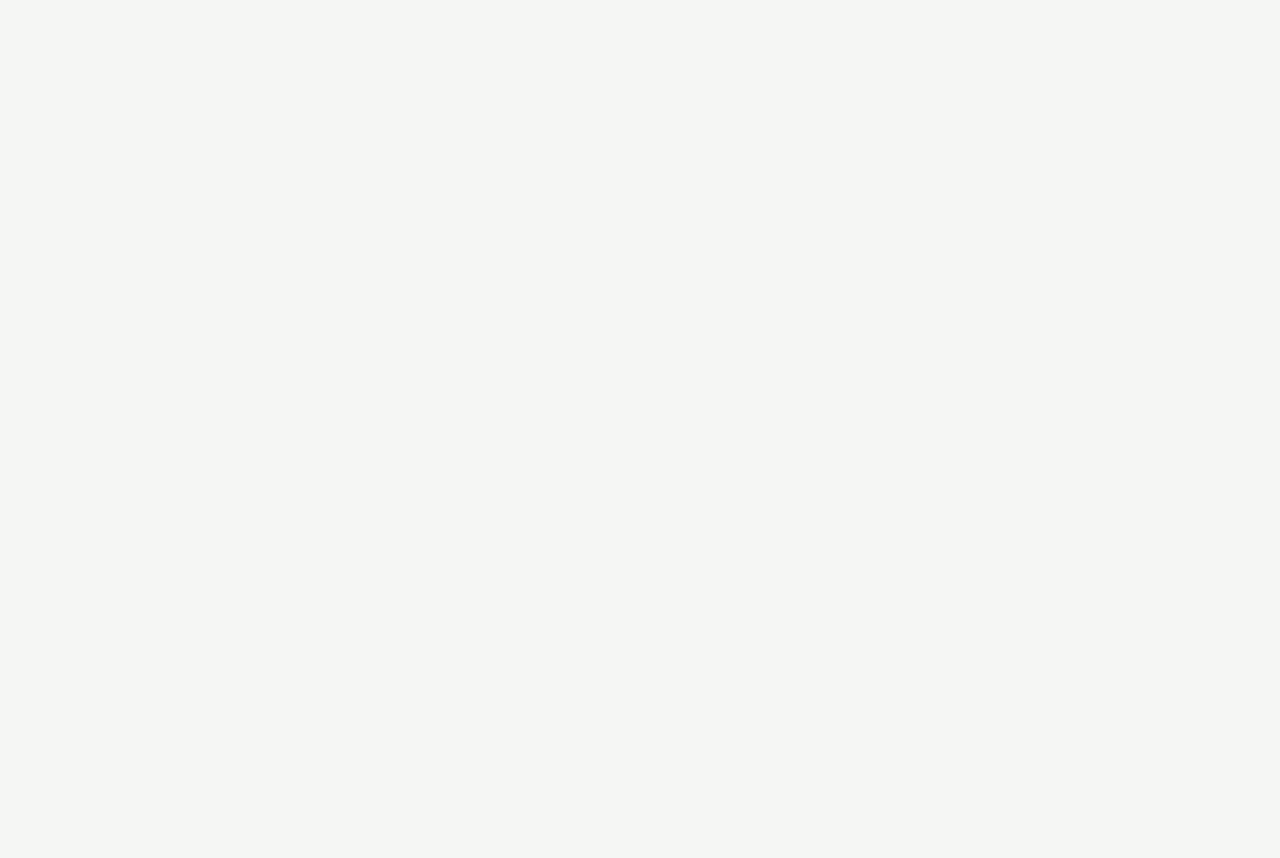
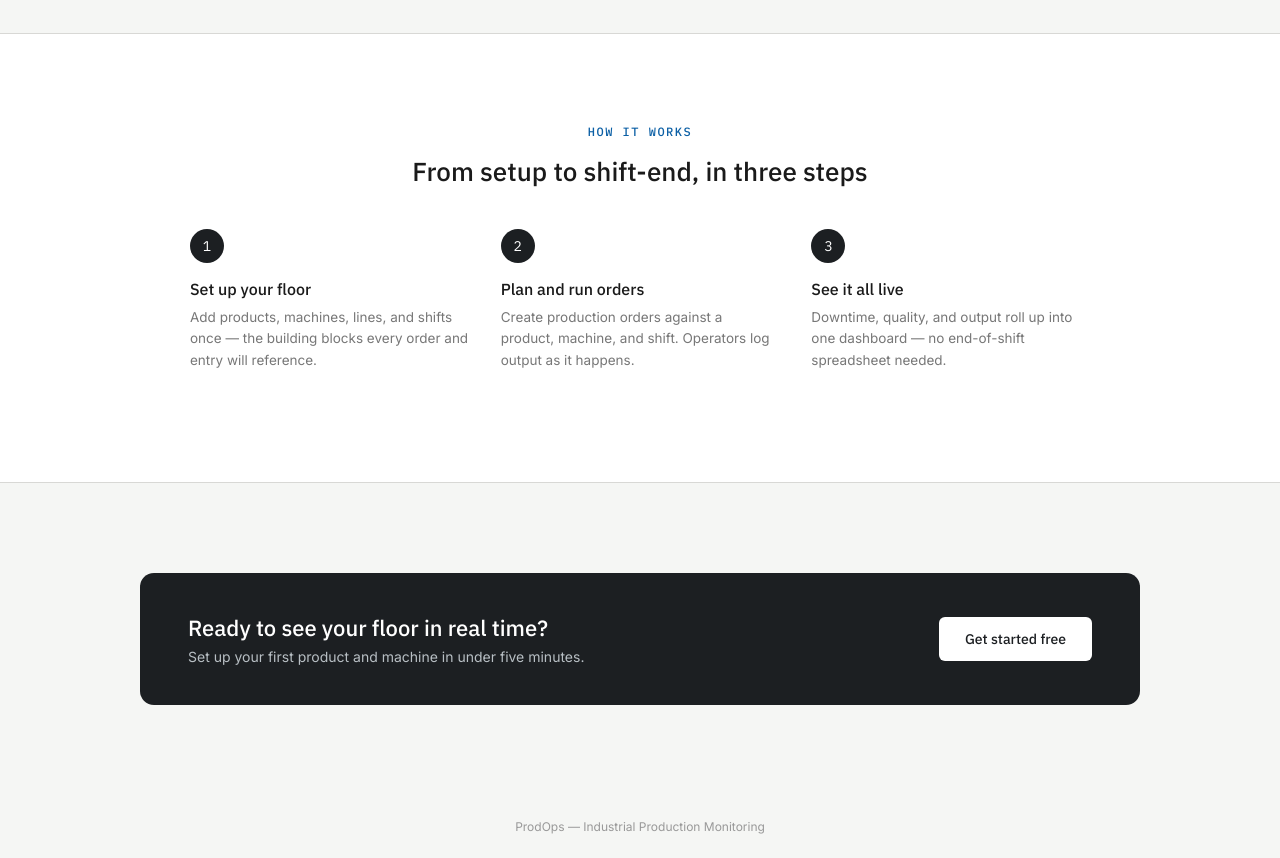
Before and after one commit to Sunita-lab/ProdOps, a React (Vite) app in the folder frontend/: page / in a window 1280 px wide. Shown: the part 940-1798 px from the top of the page. Before the commit the page ends 869 px from the top, so only its background shows below. Built offline with nearby package versions, Linux system fonts and the light colour scheme; no server answers.

Commit message:
feat: Expand Landing page with How It Works section and closing CTA banner

```diff
--- a/frontend/src/pages/Landing.jsx
+++ b/frontend/src/pages/Landing.jsx
@@ -6,6 +6,12 @@ function Landing() {
     { n: '02', title: 'Production Orders', desc: 'Plan orders against products, machines, and shifts — track progress automatically.' },
     { n: '03', title: 'Downtime Logging', desc: 'Capture breakdowns and stoppages with categorized reasons for root-cause analysis.' },
     { n: '04', title: 'Quality Tracking', desc: 'Record pass/fail inspections and monitor rejection rates across orders.' },
+  ];
+
+  const steps = [
+    { n: '1', title: 'Set up your floor', desc: 'Add products, machines, lines, and shifts once — the building blocks every order and entry will reference.' },
+    { n: '2', title: 'Plan and run orders', desc: 'Create production orders against a product, machine, and shift. Operators log output as it happens.' },
+    { n: '3', title: 'See it all live', desc: 'Downtime, quality, and output roll up into one dashboard — no end-of-shift spreadsheet needed.' },
   ];
 
   return (
@@ -79,6 +85,10 @@ function Landing() {
       </section>
 
       <section style={styles.featuresSection}>
+        <div style={styles.sectionHead}>
+          <div style={styles.eyebrow}>WHAT YOU GET</div>
+          <h2 style={styles.sectionTitle}>Everything the floor needs, nothing it doesn't</h2>
+        </div>
         <div style={styles.features}>
           {features.map((f) => (
             <div key={f.title} style={styles.featureCard}>
@@ -87,6 +97,33 @@ function Landing() {
               <div style={styles.featureDesc}>{f.desc}</div>
             </div>
           ))}
+        </div>
+      </section>
+
+      <section style={styles.stepsSection}>
+        <div style={styles.sectionHead}>
+          <div style={styles.eyebrow}>HOW IT WORKS</div>
+          <h2 style={styles.sectionTitle}>From setup to shift-end, in three steps</h2>
+        </div>
+        <div style={styles.stepsRow}>
+          {steps.map((s, i) => (
+            <div key={s.n} style={styles.stepItem}>
+              <div style={styles.stepNumCircle}>{s.n}</div>
+              <div style={styles.stepTitle}>{s.title}</div>
+              <div style={styles.stepDesc}>{s.desc}</div>
+              {i < steps.length - 1 && <div style={styles.stepConnector} />}
+            </div>
+          ))}
+        </div>
+      </section>
+
+      <section style={styles.ctaSection}>
+        <div style={styles.ctaBanner}>
+          <div>
+            <div style={styles.ctaTitle}>Ready to see your floor in real time?</div>
+            <div style={styles.ctaSubtitle}>Set up your first product and machine in under five minutes.</div>
+          </div>
+          <Link to="/register" style={styles.ctaBtn}>Get started free</Link>
         </div>
       </section>
 
@@ -125,7 +162,7 @@ const styles = {
     background: 'var(--color-primary)', padding: '8px 16px', borderRadius: '6px'
   },
   hero: {
-    maxWidth: '1080px', margin: '64px auto 100px', padding: '0 48px',
+    maxWidth: '1080px', margin: '64px auto 120px', padding: '0 48px',
     display: 'flex', alignItems: 'center', gap: '48px', flexWrap: 'wrap', position: 'relative', zIndex: 1
   },
   heroLeft: { flex: '1 1 420px', minWidth: '320px' },
@@ -172,7 +209,14 @@ const styles = {
   },
   mockRowName: { fontFamily: 'var(--font-body)', color: 'var(--color-text)' },
   mockStatusPill: { fontFamily: 'var(--font-body)', fontWeight: 500, fontSize: '12px' },
-  featuresSection: { padding: '0 48px 100px', position: 'relative', zIndex: 1 },
+
+  sectionHead: { textAlign: 'center', maxWidth: '520px', margin: '0 auto 40px' },
+  sectionTitle: {
+    fontFamily: 'var(--font-heading)', fontSize: '26px', fontWeight: 500,
+    color: 'var(--color-text)', lineHeight: 1.3
+  },
+
+  featuresSection: { padding: '0 48px 110px', position: 'relative', zIndex: 1 },
   features: {
     maxWidth: '1080px', margin: '0 auto',
     display: 'grid', gridTemplateColumns: 'repeat(4, 1fr)', gap: '16px'
@@ -191,9 +235,52 @@ const styles = {
   featureDesc: {
     fontFamily: 'var(--font-body)', fontSize: '13px', color: '#777', lineHeight: 1.5
   },
+
+  stepsSection: {
+    padding: '90px 48px 110px', position: 'relative', zIndex: 1,
+    background: 'white', borderTop: '1px solid var(--color-border)', borderBottom: '1px solid var(--color-border)'
+  },
+  stepsRow: {
+    maxWidth: '900px', margin: '0 auto', display: 'grid',
+    gridTemplateColumns: 'repeat(3, 1fr)', gap: '32px'
+  },
+  stepItem: { position: 'relative', textAlign: 'left' },
+  stepNumCircle: {
+    width: '34px', height: '34px', borderRadius: '50%', background: 'var(--color-chrome)',
+    color: 'white', display: 'flex', alignItems: 'center', justifyContent: 'center',
+    fontFamily: 'var(--font-mono)', fontSize: '14px', marginBottom: '16px'
+  },
+  stepTitle: {
+    fontFamily: 'var(--font-heading)', fontSize: '16px', fontWeight: 500,
+    color: 'var(--color-text)', marginBottom: '8px'
+  },
+  stepDesc: {
+    fontFamily: 'var(--font-body)', fontSize: '13.5px', color: '#777', lineHeight: 1.6
+  },
+  stepConnector: {
+    display: 'none'
+  },
+
+  ctaSection: { padding: '90px 48px', position: 'relative', zIndex: 1 },
+  ctaBanner: {
+    maxWidth: '1000px', margin: '0 auto', background: 'var(--color-chrome)', borderRadius: '14px',
+    padding: '40px 48px', display: 'flex', justifyContent: 'space-between', alignItems: 'center',
+    flexWrap: 'wrap', gap: '20px'
+  },
+  ctaTitle: {
+    fontFamily: 'var(--font-heading)', fontSize: '22px', fontWeight: 500, color: 'white', marginBottom: '6px'
+  },
+  ctaSubtitle: {
+    fontFamily: 'var(--font-body)', fontSize: '14px', color: '#B8BFC4'
+  },
+  ctaBtn: {
+    fontFamily: 'var(--font-heading)', fontSize: '14px', fontWeight: 500, color: 'var(--color-chrome)',
+    textDecoration: 'none', background: 'white', padding: '13px 26px', borderRadius: '6px', whiteSpace: 'nowrap'
+  },
+
   footer: {
     textAlign: 'center', padding: '24px', fontFamily: 'var(--font-body)',
-    fontSize: '12px', color: '#999', borderTop: '1px solid var(--color-border)', position: 'relative', zIndex: 1
+    fontSize: '12px', color: '#999', position: 'relative', zIndex: 1
   }
 };
 
```
